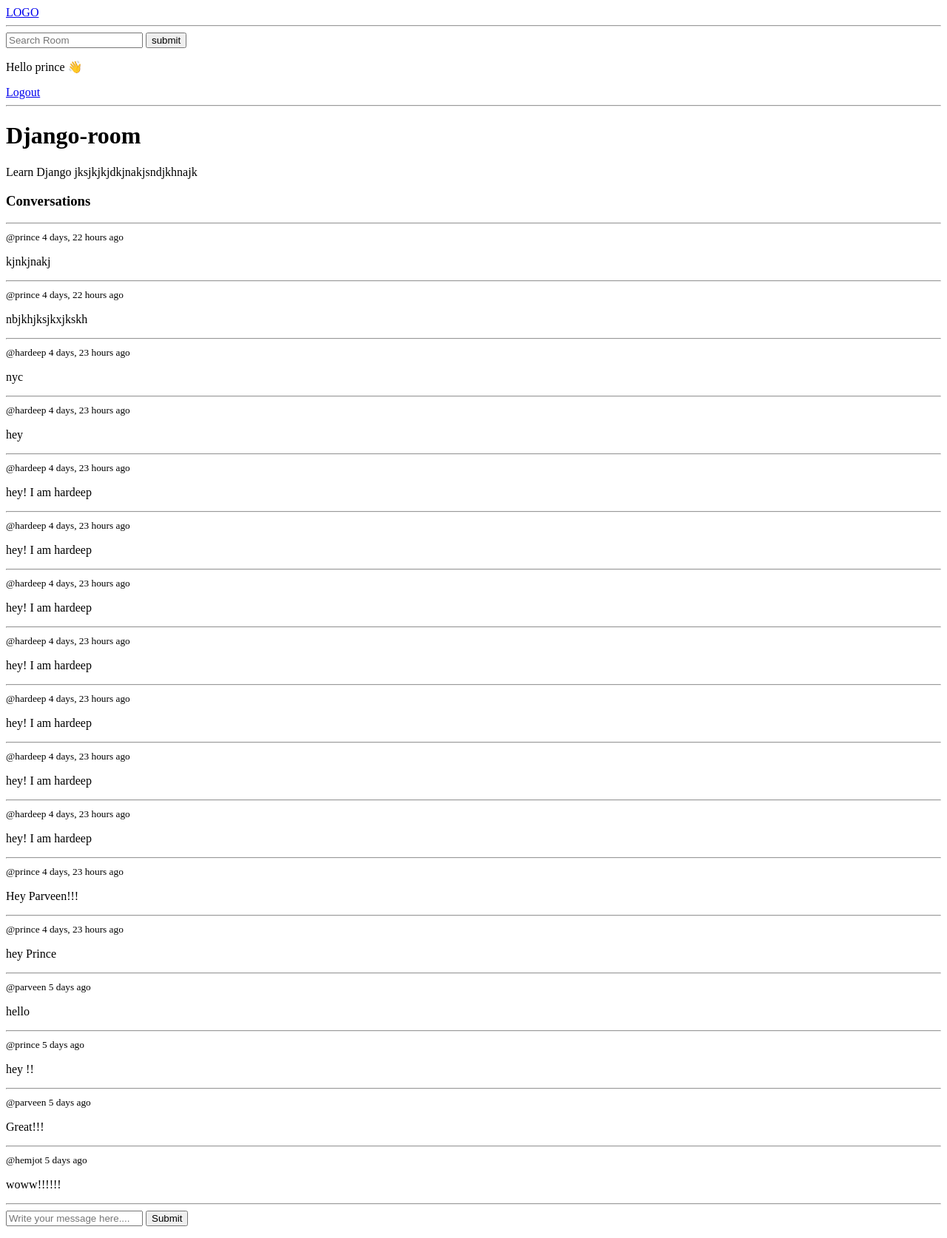
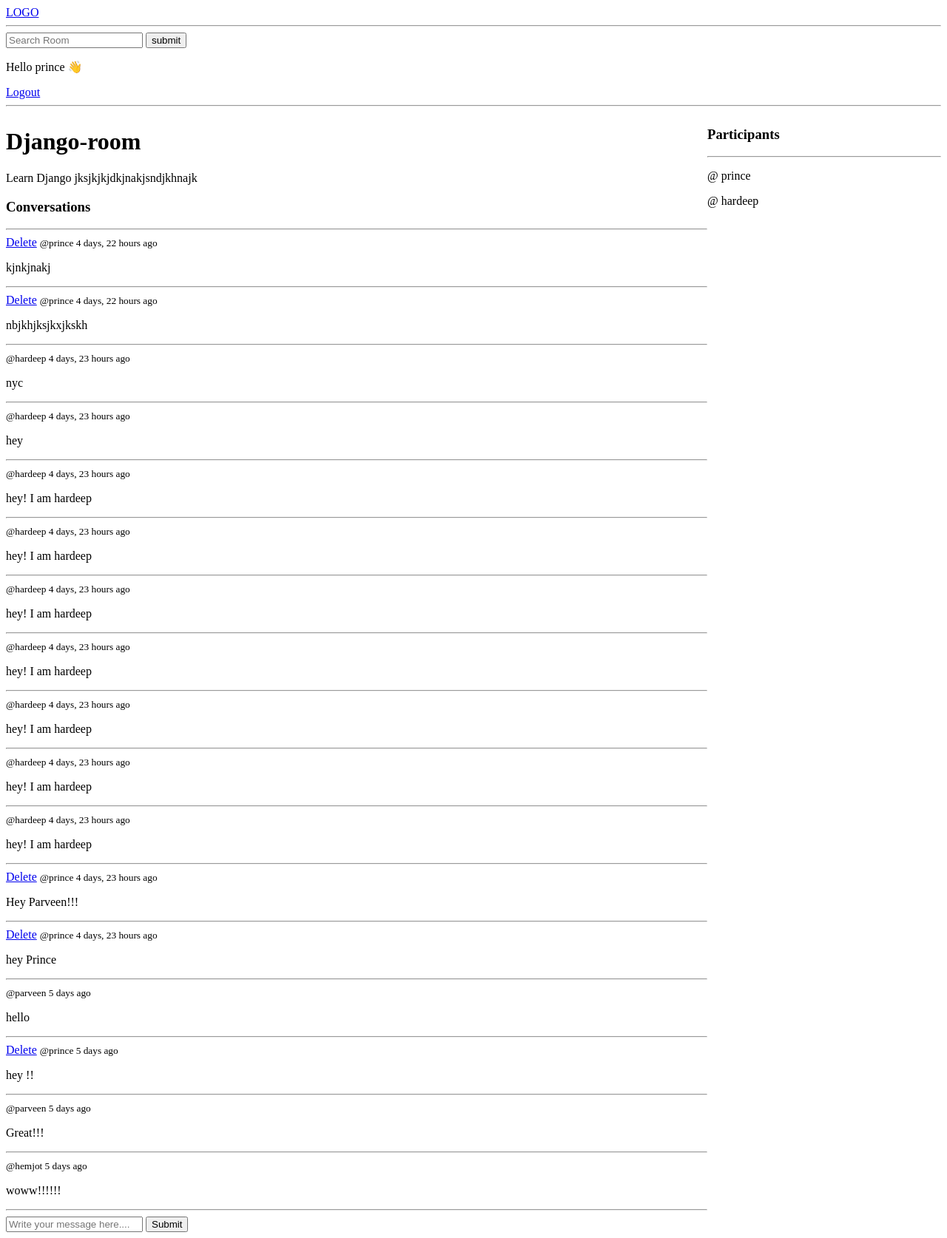
Before and after one commit to princesinghrajput/project-django, a Django app: page /room/9/ in a window 1280 px wide. Shown: the whole page at 74% size. Run offline with Django 5.2, Linux system fonts and the light colour scheme; a user stored in the database is signed in; data comes from the database, SQL or seed files in the repository; both versions use the stored data as it was after the commit.

Commit message:
message delete and add participants

```diff
--- a/studybuddy/base/models.py
+++ b/studybuddy/base/models.py
@@ -16,7 +16,7 @@ class Room(models.Model):
     name = models.CharField(max_length=100)
     #topic
     topic=models.ForeignKey(Topic, on_delete=models.CASCADE, null=True)
-
+    participants=models.ManyToManyField(User, related_name='participants', blank=True)
     description = models.TextField(max_length=250)
     created_at = models.DateTimeField(auto_now_add=True)
     updated_at = models.DateTimeField(auto_now=True)
--- a/studybuddy/base/templates/base/room.html
+++ b/studybuddy/base/templates/base/room.html
@@ -1,18 +1,33 @@
 {% extends 'main.html' %}
 
 {% block content %}
+
+<style>
+    .room-container {
+        display: grid;
+        grid-template-columns: 3fr 1fr;
+    }
+</style>
+
+
+<div class="room-container">
+
+    <div>
         <h1>{{room.name}}</h1>
         <p>{{room.description}}</p>
 
         <div class="comment-wrapper">
             <h3>Conversations</h3>
             <hr>
-
-
             {% for message in room_message %}
 
             <div>
-        <small>@{{message.user}}  {{message.created_at | timesince}} ago</small>
+                {% if request.user == message.user %}
+                <a href="{% url 'delete-message' message.id %}">Delete</a>
+
+                {% endif %}
+
+                <small>@{{message.user}} {{message.created_at | timesince}} ago</small>
                 <p>{{message.body}}</p>
                 <hr>
             </div>
@@ -34,6 +49,21 @@
         </div>
 
         {% endif %}
+    </div>
+
+    <div>
+        <h3>Participants</h3>
+        <hr>
+        {% for user in participants %}
+        <div>
+            <p>@ {{user.username}}</p>
+        </div>
+
+        {% endfor %}
+    </div>
+
+
+</div>
 
 
 
--- a/studybuddy/base/urls.py
+++ b/studybuddy/base/urls.py
@@ -14,7 +14,9 @@ urlpatterns = [
     path('delete-room/<str:pk>/', views.deleteRoom, name='delete-room'),
     path('login/',views.loginPage, name='login'),
     path('logout/',views.logoutUser, name='logout'),
-    path('register/',views.registerPage, name='register')
+    path('register/',views.registerPage, name='register'),
+    path('delete-message/<str:pk>', views.deleteMessage, name='delete-message')
+
 
 
 
--- a/studybuddy/base/views.py
+++ b/studybuddy/base/views.py
@@ -99,6 +99,7 @@ def room(request, pk):
     #! Fetch Room data from database using room id
     room = Room.objects.get(id=pk)
     room_message= room.message_set.all().order_by('-created_at')
+    participants= room.participants.all()
 
     if request.method == 'POST':
         message= Message.objects.create(
@@ -106,10 +107,11 @@ def room(request, pk):
             room=room,
             body=request.POST.get('body')
         )
+        room.participants.add(request.user)
+        return redirect('room', pk=room.id)
 
 
-
-    context = {'room':room, 'room_message':room_message}
+    context = {'room':room, 'room_message':room_message, 'participants':participants}
     return render(request, 'base/room.html', context)
 
 @login_required(login_url='login')
@@ -164,6 +166,20 @@ def deleteRoom(request, pk):
 
 
 
+@login_required(login_url='login')
+def deleteMessage(request, pk):
+    message=Message.objects.get(id=pk)
+
+    if request.user!= message.user:
+        return HttpResponse("You are not allowed here!")
+
+    if request.method == 'POST':
+        message.delete()
+        return redirect('home')
+    return render(request, 'base/delete.html', {'obj':message})
+
+
+
 
 
 
```
Also changed, not shown: studybuddy/base/migrations/0011_room_participants.py (added), studybuddy/db.sqlite3. Lines whose indentation alone changed are shown as unchanged.
